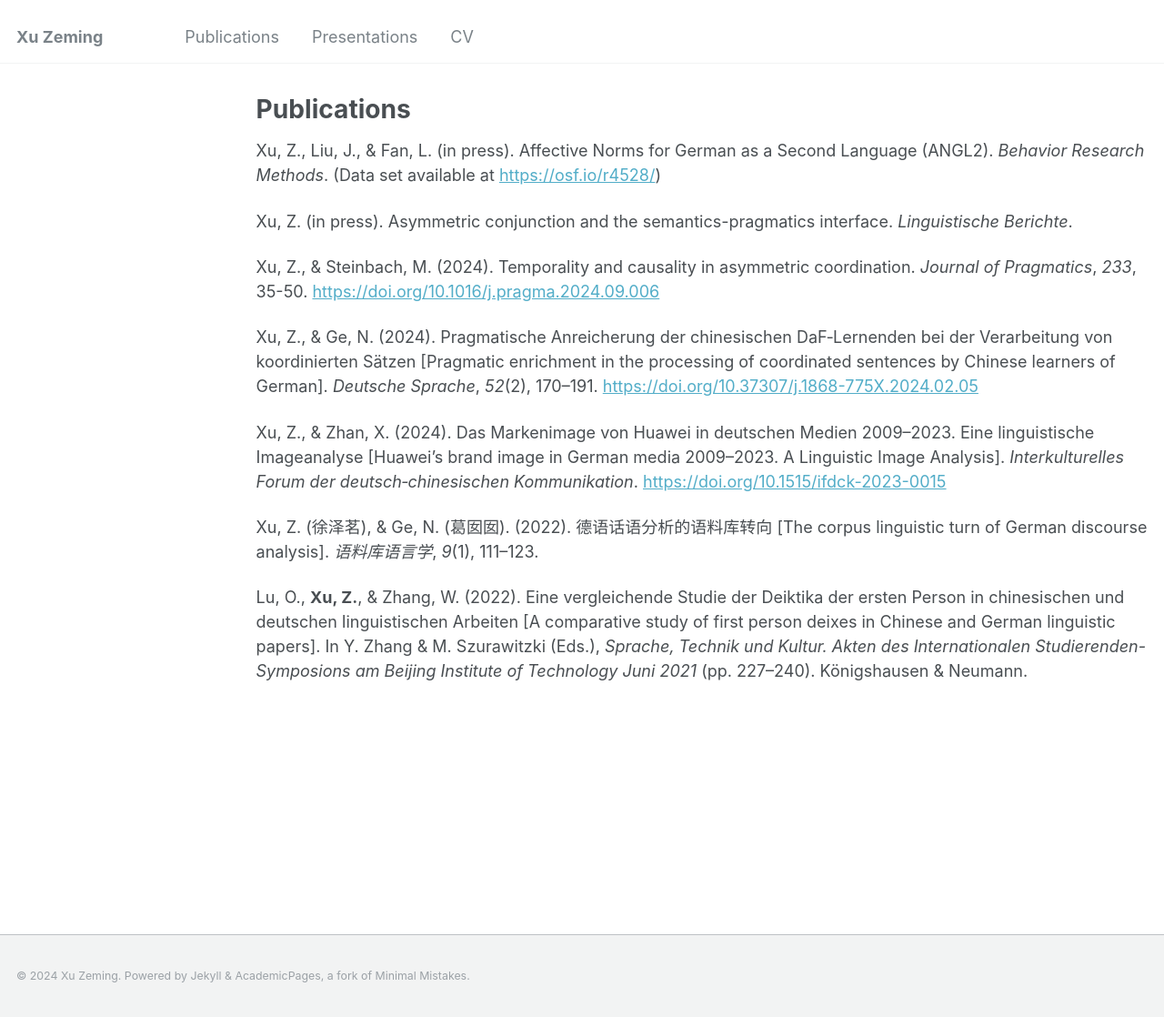
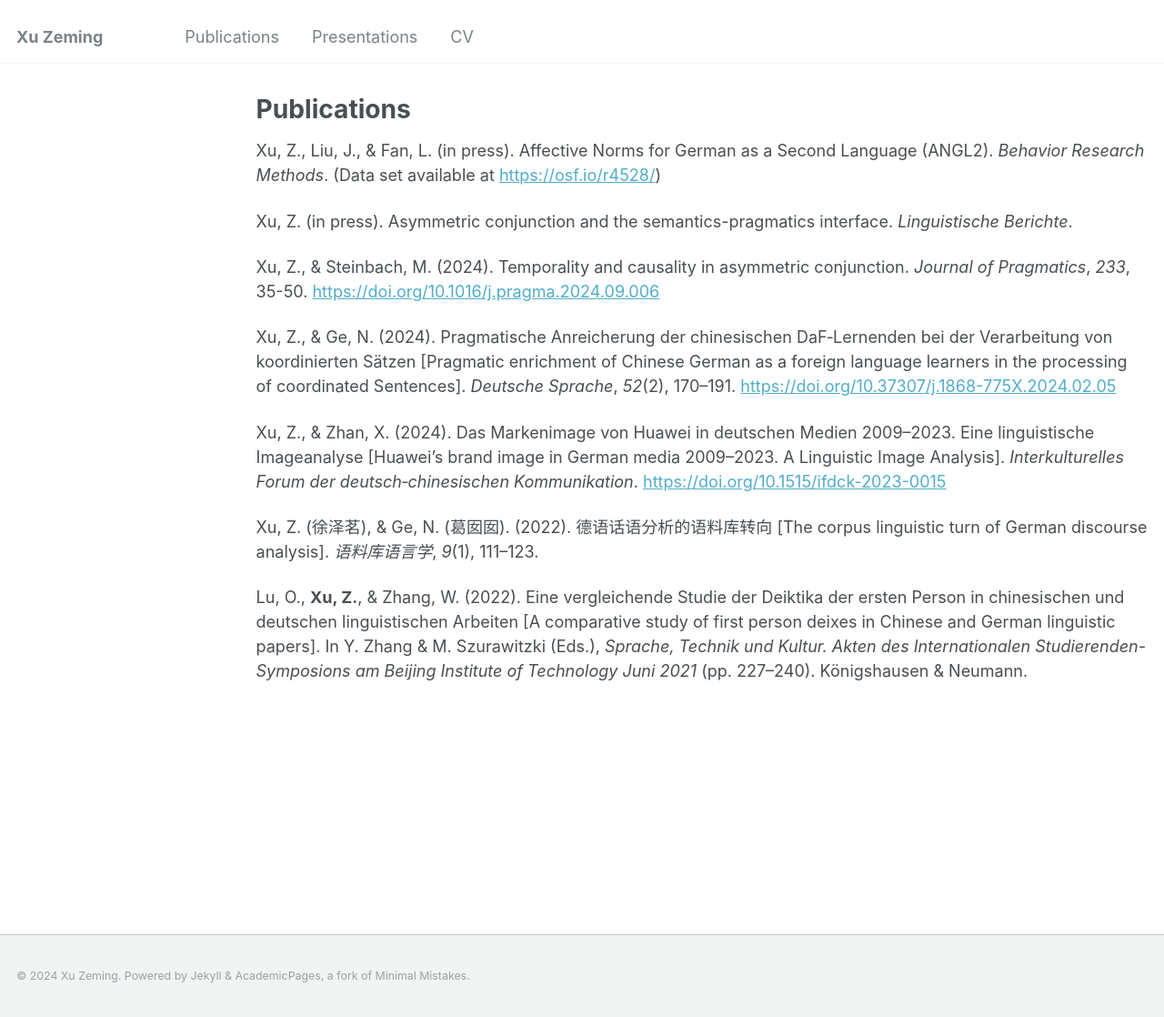
Before and after one commit to xu-zeming/xu-zeming.github.io, a Jekyll site: the page built from _pages/publications.md, in a window 1280 px wide and 1118 px high. Shown: the whole window at 91% size. Built offline with Jekyll 4.4.1, drawn with Linux system fonts in a browser that asks for light colours.

Commit message:
modified:   _pages/publications.md

```diff
--- a/_pages/publications.md
+++ b/_pages/publications.md
@@ -9,9 +9,9 @@ Xu, Z., Liu, J., & Fan, L. (in press). Affective Norms for German as a Second La
 
 Xu, Z. (in press). Asymmetric conjunction and the semantics-pragmatics interface. *Linguistische Berichte*.
 
-Xu, Z., & Steinbach, M. (2024). Temporality and causality in asymmetric coordination. *Journal of Pragmatics*, *233*, 35-50. [https://doi.org/10.1016/j.pragma.2024.09.006](https://doi.org/10.1016/j.pragma.2024.09.006)
+Xu, Z., & Steinbach, M. (2024). Temporality and causality in asymmetric conjunction. *Journal of Pragmatics*, *233*, 35-50. [https://doi.org/10.1016/j.pragma.2024.09.006](https://doi.org/10.1016/j.pragma.2024.09.006)
 
-Xu, Z., & Ge, N. (2024). Pragmatische Anreicherung der chinesischen DaF‐Lernenden bei der Verarbeitung von koordinierten Sätzen [Pragmatic enrichment in the processing of coordinated sentences by Chinese learners of German]. *Deutsche Sprache*, *52*(2), 170–191. [https://doi.org/10.37307/j.1868-775X.2024.02.05](https://doi.org/10.37307/j.1868-775X.2024.02.05)
+Xu, Z., & Ge, N. (2024). Pragmatische Anreicherung der chinesischen DaF‐Lernenden bei der Verarbeitung von koordinierten Sätzen [Pragmatic enrichment of Chinese German as a foreign language learners in the processing of coordinated Sentences]. *Deutsche Sprache*, *52*(2), 170–191. [https://doi.org/10.37307/j.1868-775X.2024.02.05](https://doi.org/10.37307/j.1868-775X.2024.02.05)
 
 Xu, Z., & Zhan, X. (2024). Das Markenimage von Huawei in deutschen Medien 2009–2023. Eine linguistische Imageanalyse [Huawei's brand image in German media 2009–2023. A Linguistic Image Analysis]. *Interkulturelles Forum der deutsch‐chinesischen Kommunikation*. [https://doi.org/10.1515/ifdck-2023-0015](https://doi.org/10.1515/ifdck-2023-0015)
 
```
